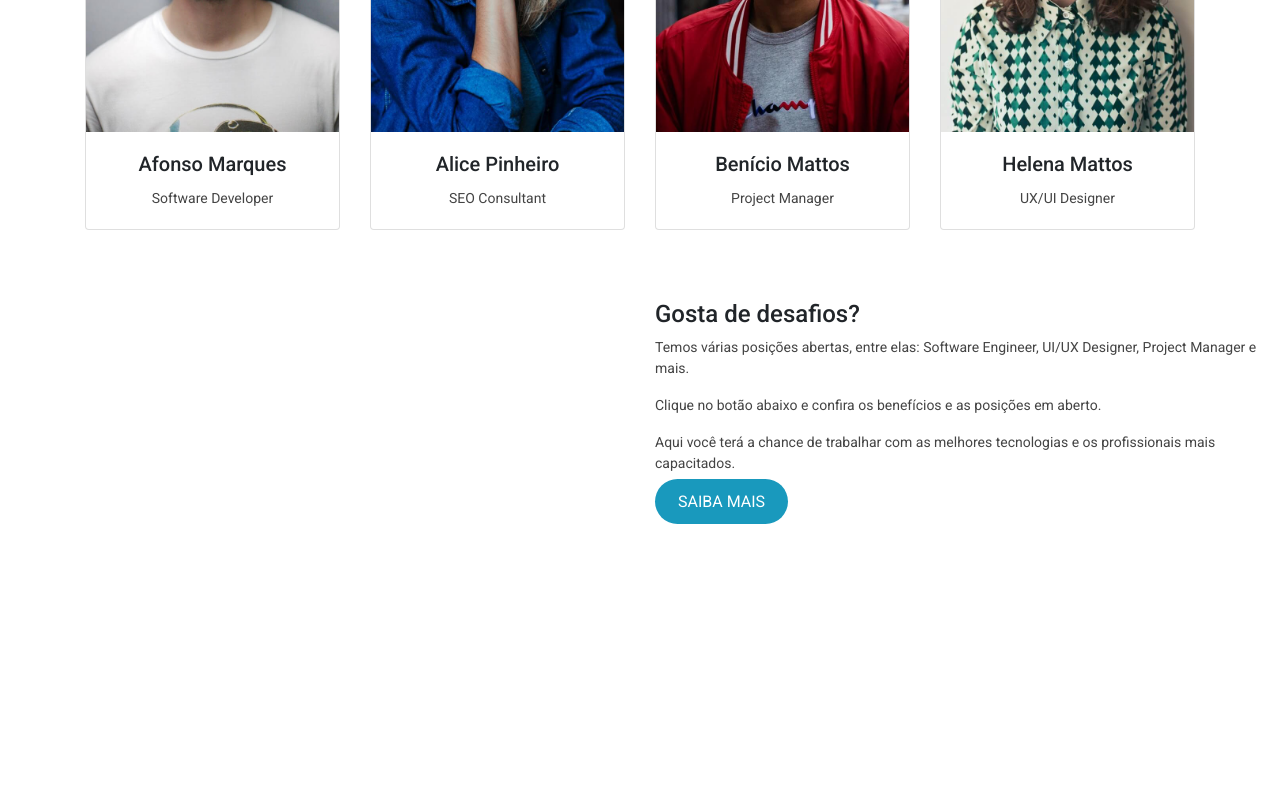
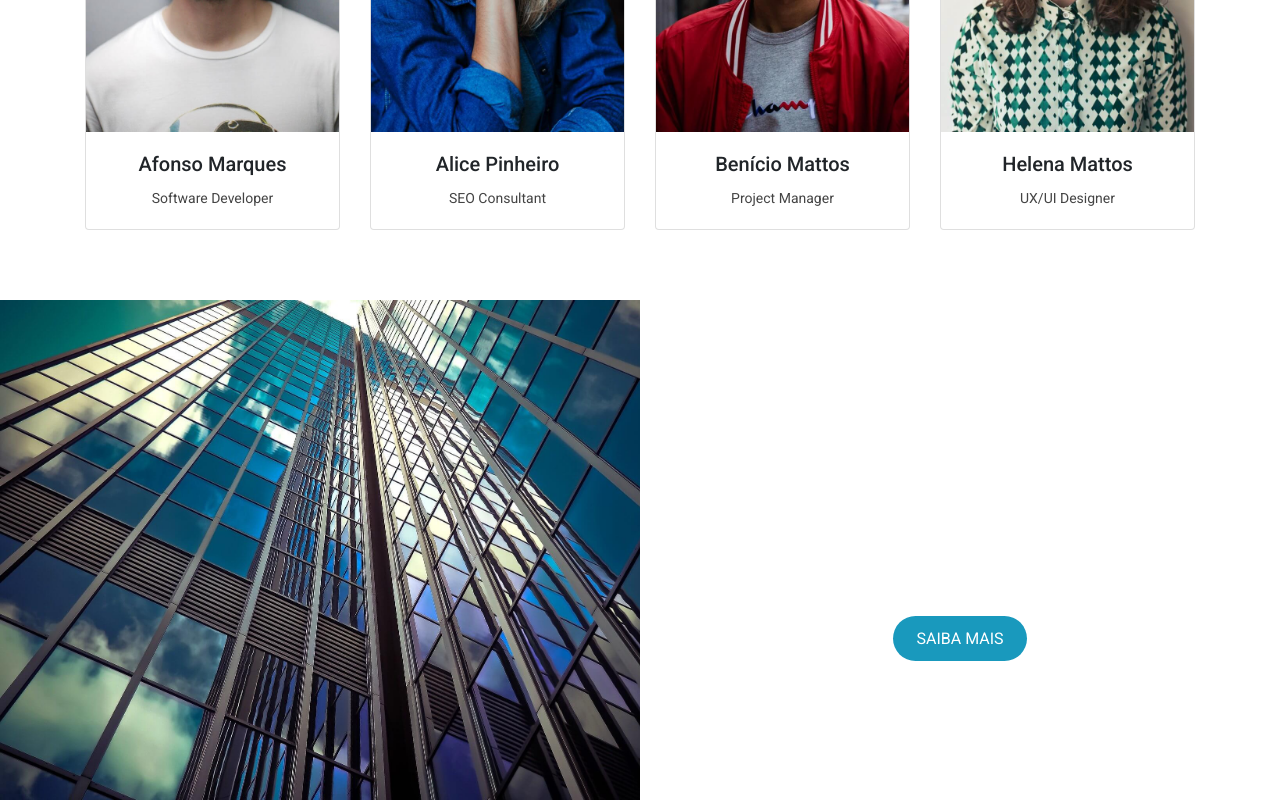
Before and after one commit to gabrielamattosde/projeto-bootstrap, a plain HTML site: page index.html in a window 1280 px wide. Shown: the part 2772-3572 px from the top of the page. Before the commit the page ends 3296 px from the top, so only its background shows below. Drawn offline with nearby package versions, Linux system fonts and the light colour scheme; a script that the page names is missing.

Commit message:
Finalização do trabalhe conosco

```diff
--- a/editor.css
+++ b/editor.css
@@ -191,3 +191,52 @@ header, .navbar{
 }
 
 /* trabalhe conosco */
+
+#apply-area{
+    height: 500px;
+}
+
+#apply-area .container-fluid, #apply-area .row {
+    height: 100%;
+}
+
+#apply-area .apply-box {
+    text-align: center;
+    padding: 70px 50px;
+}
+
+#company-img {
+    background-image: url('./img/empresa.jpg');
+    background-size: cover;
+    height: 100%;
+}
+
+#pattern-img h4, #pattern-img p {
+    color:#FFF;
+}
+
+#pattern-img h4{
+    margin-top: 8%;
+    margin-bottom: 20px;
+    text-transform: uppercase;
+}
+
+#pattern-img p{
+    margin-bottom: 20px;
+}
+
+#apply-btn {
+    display: block;
+    height: auto;
+    width: 180px;
+    margin-left: auto;
+    margin-right: auto;
+    margin-top: 30px;
+    background-color: transparent;
+    border-color: #fff;
+}
+
+#apply-btn:hover {
+    border-color: #1999bd;
+    background-color: #1999bd;
+}
--- a/index.html
+++ b/index.html
@@ -234,8 +234,8 @@
             <div class="container-fluid">
                 <div class="row">
                     <div class="col-md-6 apply-box" id="company-img"></div>
-                    <div class="col-md-6 aplly-box" id=pattern-img>
-                    <h4>Gosta de desafios?</h4>
+                    <div class="col-md-6 apply-box" id="pattern-img">
+                    <h4>Gosta de desafios ?</h4>
                     <p>Temos várias posições abertas, entre elas: Software Engineer, UI/UX Designer, Project Manager e mais.</p>
                     <p>Clique no botão abaixo e confira os benefícios e as posições em aberto.</p>
                     <p>Aqui você terá a chance de trabalhar com as melhores tecnologias e os profissionais mais capacitados.</p>
@@ -244,6 +244,7 @@
             </div>
         </div>
     </div>
+    <!--Portifólio-->
   </main>
 <script src="js/scripts.js"></script>
 </body>
--- a/js/scripts.js
+++ b/js/scripts.js
@@ -107,6 +107,7 @@ $(document).ready(function() {
     setTimeout(function() {
 
         $('#data-area').parallax({imageSrc: 'img/cidadeparallax.png'});
+        $('#apply-area').parallax({imageSrc: 'img/pattern.png'});
 
     }, 250);
 
```
